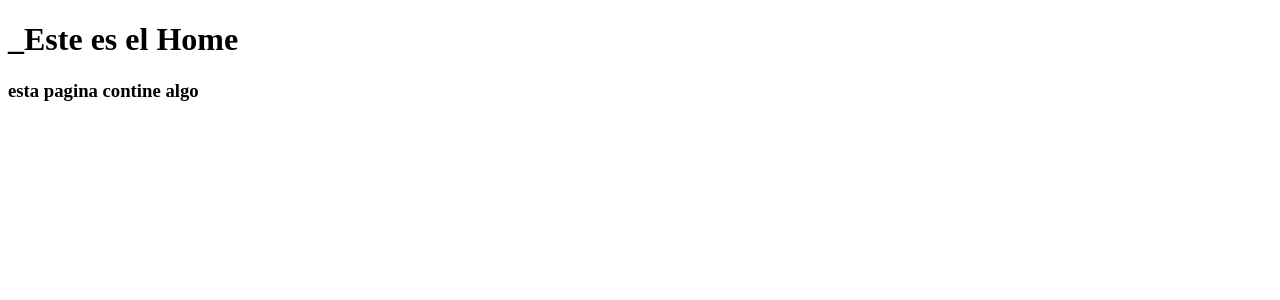
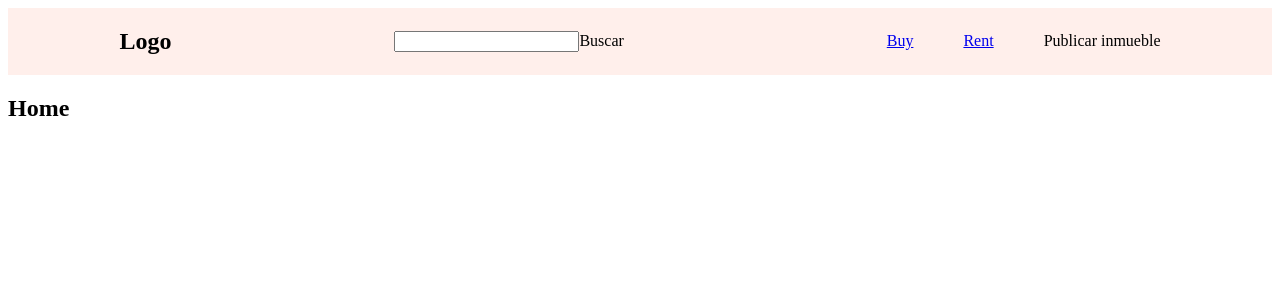
Before and after one commit to leonardobaranelli/nest, a Next.js app in the folder pffrontapp/: page /Views/home in a window 1280 px wide. Shown: the top 300 px of the page. Built offline with nearby package versions, Linux system fonts and the light colour scheme.

Commit message:
landingCreate

```diff
--- a/pffrontapp/app/Views/home/page.tsx
+++ b/pffrontapp/app/Views/home/page.tsx
@@ -1,10 +1,17 @@
+'use client'
 import React from 'react'
+import Navbar from '@/app/components/Navbar/Navbar'
+
+
 
 function Home() {
+
   return (
     <div>
-        <h1>_Este  es  el  Home </h1>
-        <h3>esta  pagina  contine  algo  </h3>
+      <div >
+        <Navbar/>
+        <h2>Home</h2>
+      </div>
     </div>
   )
 }
--- a/pffrontapp/app/components/Navbar/Navbar.tsx
+++ b/pffrontapp/app/components/Navbar/Navbar.tsx
@@ -0,0 +1,21 @@
+import React from 'react'
+import Search from '../Search/Search'
+import Link from 'next/link'
+
+const Navbar = () => {
+    return (
+        <div style={{display:'flex', justifyContent:"space-around", alignItems:"center", background:"#ffefeb"}}>
+            <h2>Logo</h2>
+            <div>
+                <Search/>
+            </div>
+            <ul style={{display:'flex', justifyContent:"space-around", listStyle:"none", gap:"50px"}}>
+                <li><Link href="../../Views/Buy">Buy</Link></li>
+                <li><Link href="../../Views/Rent">Rent</Link></li>
+                <li>Publicar inmueble</li>
+            </ul>
+        </div>
+    )
+}
+
+export default Navbar
--- a/pffrontapp/app/components/Search/Search.tsx
+++ b/pffrontapp/app/components/Search/Search.tsx
@@ -0,0 +1,12 @@
+import React from 'react'
+
+const Search = () => {
+    return (
+        <div>
+            <input type="text" />
+            <label htmlFor="">Buscar</label>
+        </div>
+    )
+}
+
+export default Search
--- a/pffrontapp/app/page.tsx
+++ b/pffrontapp/app/page.tsx
@@ -1,6 +1,8 @@
 "use client";
 
 import React from 'react'
+import Home from './Views/home/page';
+import Landing from './components/Landing/Landing';
 import { useAppDispatch, useAppSelector } from "@/redux/hooks";
 import { decrement, increment, reset } from "@/redux/features/counterSlice";
 
@@ -9,8 +11,8 @@ const count = useAppSelector((state) => state.counterReducer.value);
   const dispatch = useAppDispatch();
 
   return (
-
-            <div>
+      <div>
+        <Landing/>
         <h4 style={{ marginBottom: 16 }}>{count}</h4>
         <button onClick={() => dispatch(increment())}>increment</button>
         <button
```
Also changed, not shown: pffrontapp/app/Views/Buy/page.tsx (added, +9 -0 lines), pffrontapp/app/Views/Rent/page.tsx (added, +9 -0 lines), pffrontapp/app/components/Landing/Landing.tsx (+12 -0 lines).
